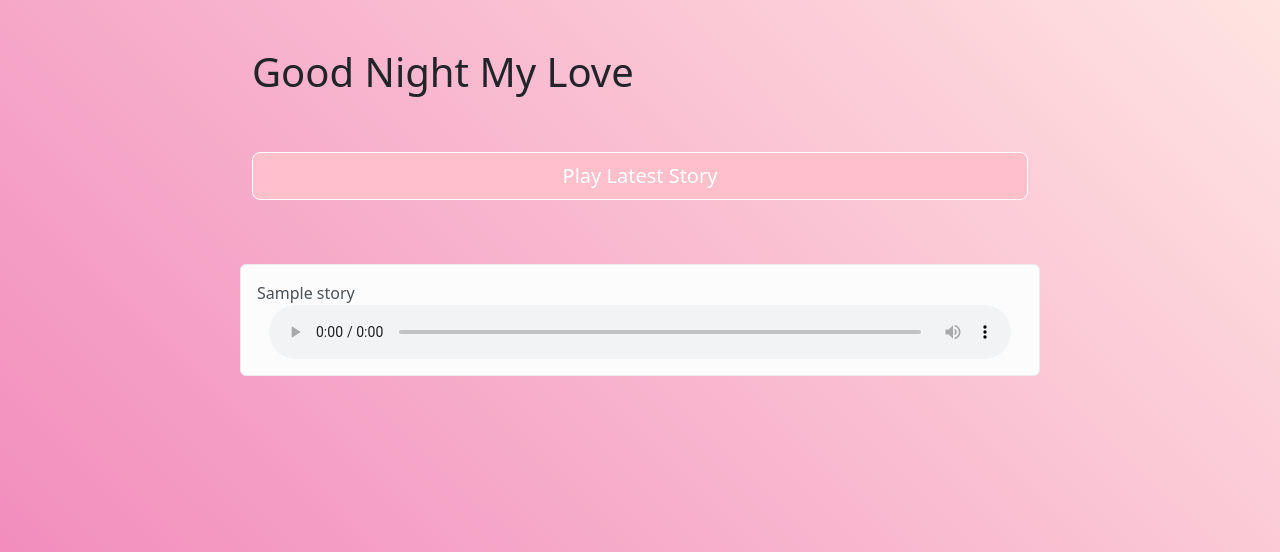
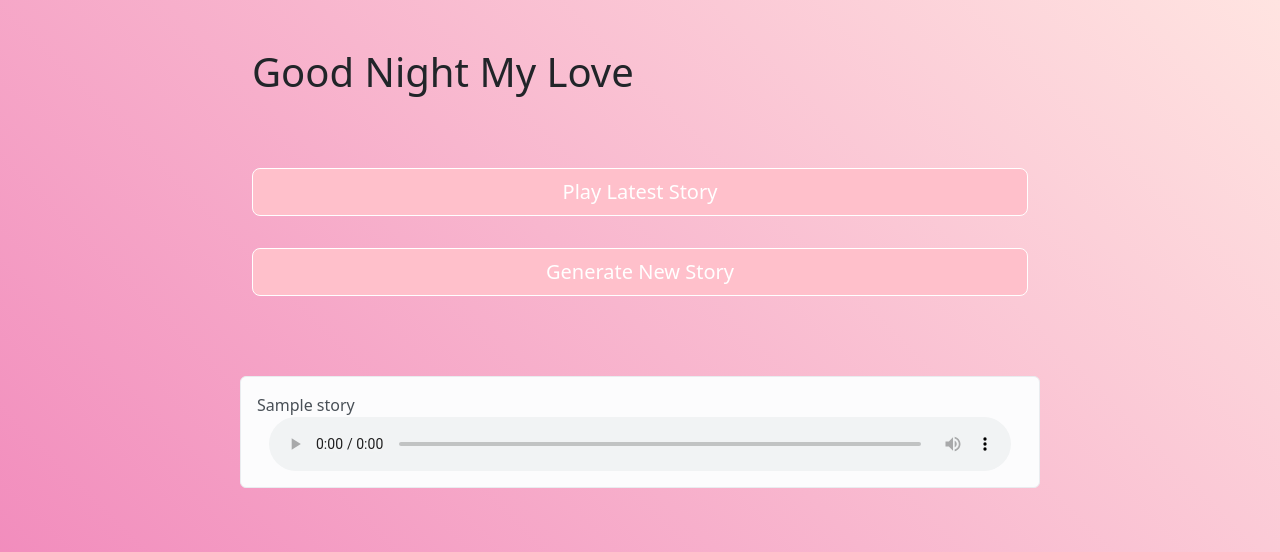
Before and after one commit to Jadens-arc/Good-Night-Sleep-Tight, a Flask app: template templates/Index/index.html in a window 1280 px wide. Shown: the top 552 px of the page. Run offline with Flask 3, Linux system fonts and the light colour scheme; the template is opened without the code that fills it: most values are stand-ins (such as "Sample title", 1, 10 or a date in 2020); some libraries are stand-ins or nearby versions.

Commit message:
fixed buttons

```diff
--- a/main.py
+++ b/main.py
@@ -2,6 +2,9 @@ import flask
 import os
 
 app = flask.Flask(__name__)
+
+SERVER_HOST = "0.0.0.0"
+SERVER_PORT = 8081
 
 @app.route('/')
 def index():
@@ -13,4 +16,9 @@ def index():
 
     return flask.render_template('Index/index.html', stories=stories)
 
-app.run(host="0.0.0.0", port=8081, debug=True)
+@app.route('/generate_new_story')
+def generate_new_story():
+    os.system("python3 story_generator.py")
+    return flask.jsonify({"success": True})
+
+app.run(SERVER_HOST, SERVER_PORT, debug=True)
--- a/story_generator.py
+++ b/story_generator.py
@@ -4,6 +4,7 @@ from TTS.api import TTS
 from datetime import datetime
 from torch.serialization import add_safe_globals
 from TTS.tts.configs.xtts_config import XttsConfig
+import os
 
 add_safe_globals([XttsConfig])
 
@@ -33,6 +34,8 @@ def text_to_speech(text: str, file_path: str) -> None:
     tts.tts_to_file(text, speaker_wav=f"audio.wav", language="en", file_path=file_path)
 
 if __name__ == "__main__":
+    with open("generating_story.txt", "w") as f:
+        f.write("Generating story...")
     print("Generating story")
     story = generate_story()
     print(f"Generated\n\n{story}\n")
@@ -44,3 +47,4 @@ if __name__ == "__main__":
     print("Done!")
     print("Sleeping for 1 second to ensure all files are written")
     time.sleep(1)
+    os.remove("generating_story.txt")
--- a/templates/Index/index.html
+++ b/templates/Index/index.html
@@ -4,7 +4,10 @@
 
 <div class="d-flex justify-content-center flex-column">
     <h1>Good Night My Love</h1>
-    <button class="btn btn-pink btn-lg my-5">Play Latest Story</button>
+    <div class="my-5 d-flex flex-column">
+        <button class="btn btn-pink btn-lg my-3" id="play-latest-story">Play Latest Story</button>
+        <button class="btn btn-pink btn-lg my-3" id="generate-new-story">Generate New Story</button>
+    </div>
     <div class="col">
         {% for story in stories %}
             <div class="alert alert-light mt-3 row" role="alert">
@@ -18,6 +21,21 @@
 </div>
 
 <script defer>
+    document.getElementById("play-latest-story").addEventListener("click", (e) => {
+        document.getElementById("player-1").play();
+    })
+    document.getElementById("generate-new-story").addEventListener("click", (e) => {
+        fetch("/generate_new_story")
+            .then(response => response.json())
+            .then(data => {
+                if (data.success) {
+                    window.location.reload();
+                } else {
+                    alert("Failed to generate new story.");
+                }
+            })
+            .catch(error => console.error('Error:', error));
+    })
     document.querySelectorAll('.player').forEach(player => {
         new Plyr(`#${player.id}`);
         console.log(`Player initialized for ${player.id}`);
```
